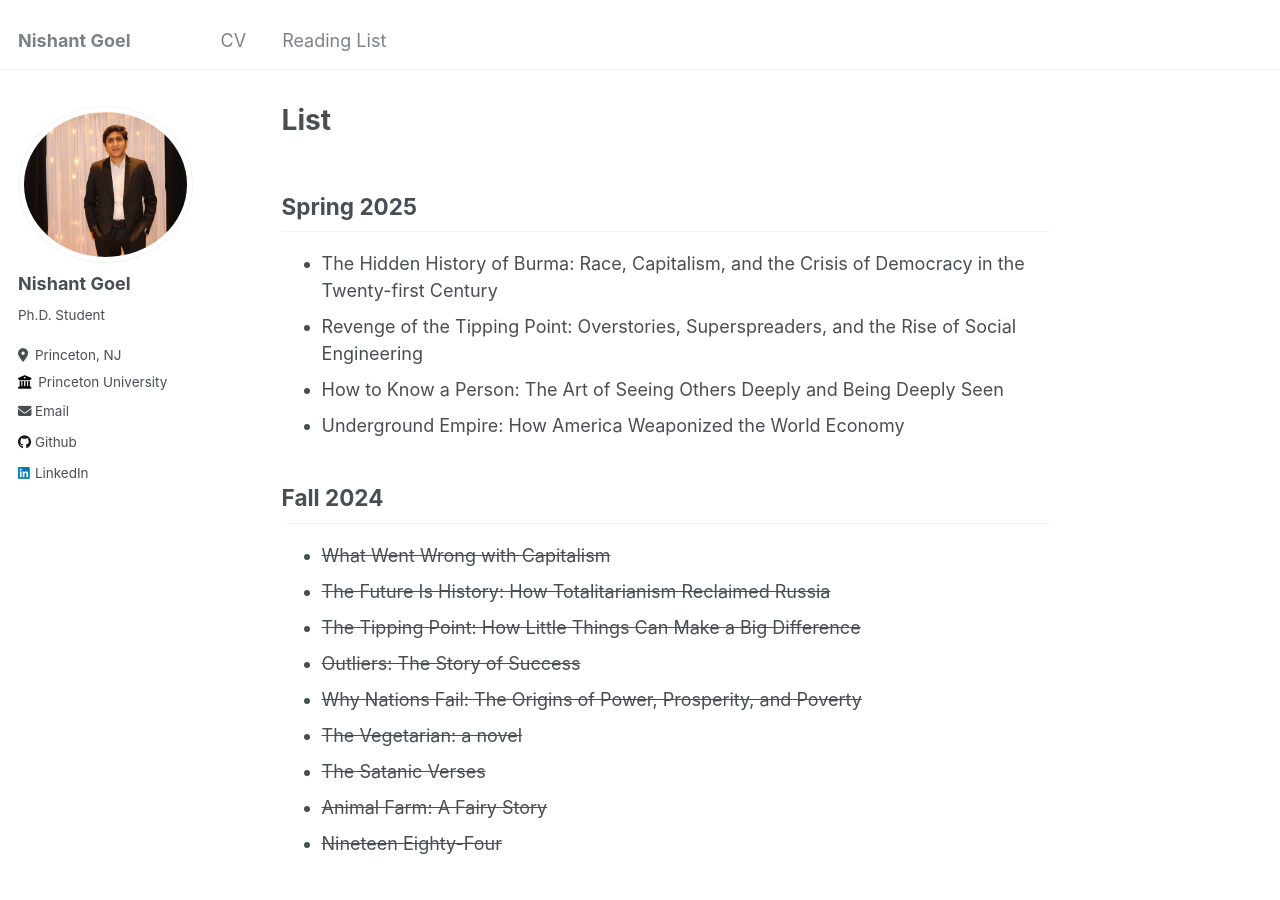
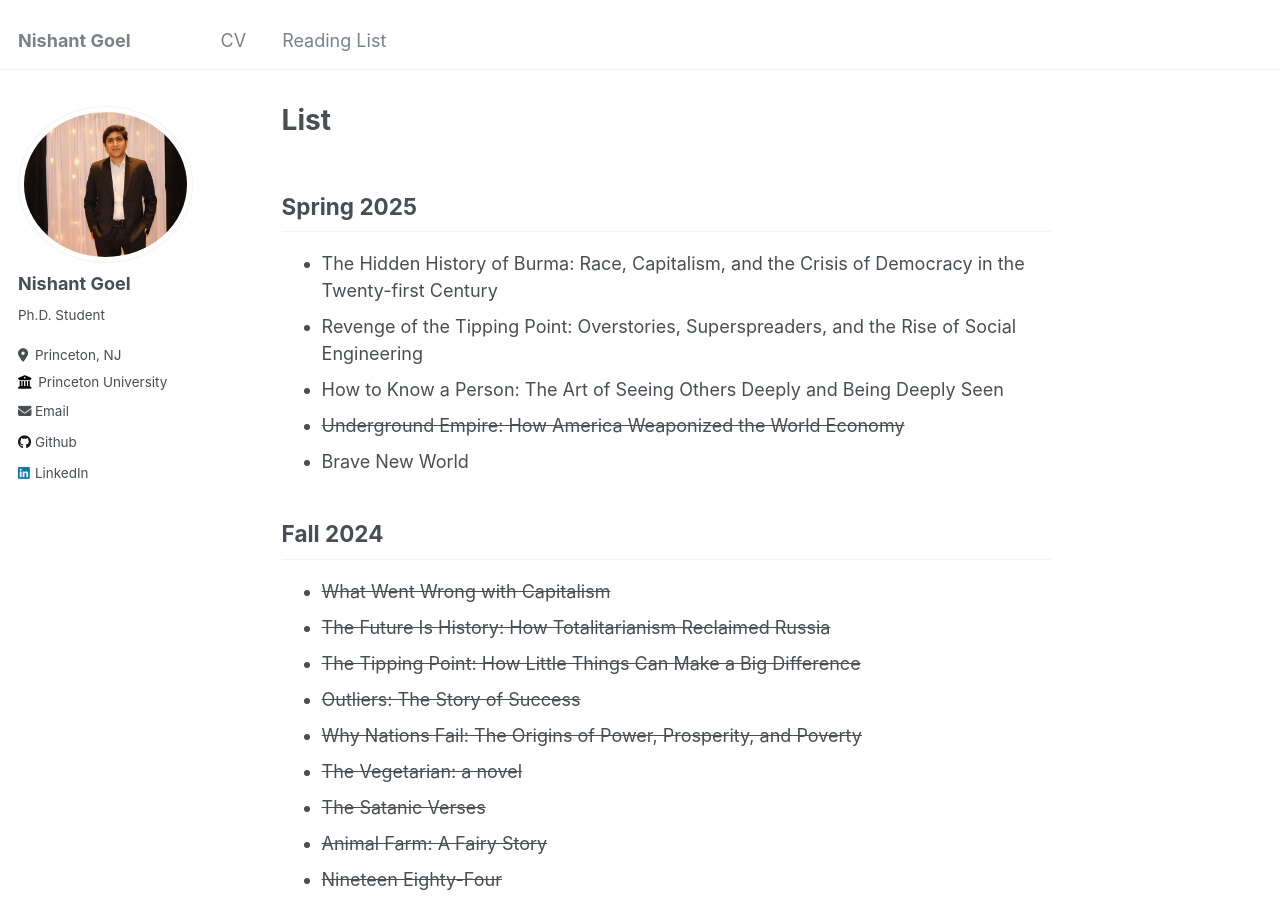
Before and after one commit to nish-goel/nish-goel.github.io, a Jekyll site: the page built from _pages/markdown.md, in a window 1280 px wide and 900 px high. Built offline with Jekyll 4.4.1, drawn with Linux system fonts in a browser that asks for light colours.

Commit message:
Update markdown.md

```diff
--- a/_pages/markdown.md
+++ b/_pages/markdown.md
@@ -11,7 +11,8 @@ redirect_from:
 * The Hidden History of Burma: Race, Capitalism, and the Crisis of Democracy in the Twenty-first Century
 * Revenge of the Tipping Point: Overstories, Superspreaders, and the Rise of Social Engineering
 * How to Know a Person: The Art of Seeing Others Deeply and Being Deeply Seen
-* Underground Empire: How America Weaponized the World Economy
+* ~~Underground Empire: How America Weaponized the World Economy~~
+* Brave New World
 
 ## Fall 2024
 * ~~What Went Wrong with Capitalism~~
```
